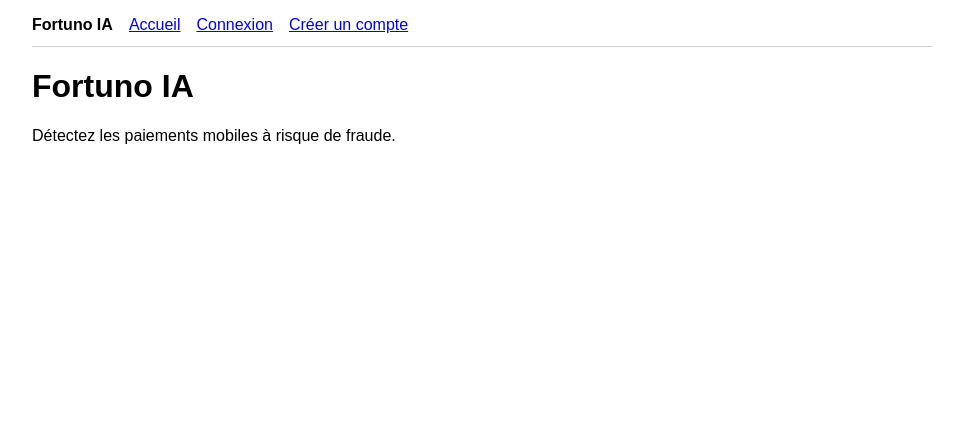
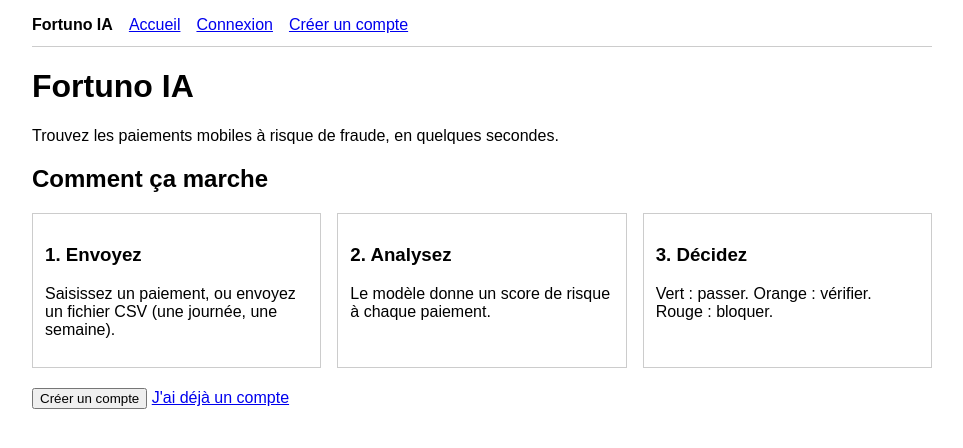
Before and after one commit to FortunodevIA/fortuno-ia, a Django app: page / in a window 1280 px wide. Shown: the top 448 px of the page, without its empty margins (158-1121 px from the left). Run offline with Django 4.2, Linux system fonts and the light colour scheme; parts of the project's set-up code (start-up, migrations or seed data) failed here and were passed over.

Commit message:
Accueil et onboarding

```diff
--- a/templates/accueil.html
+++ b/templates/accueil.html
@@ -1,5 +1,30 @@
 {% extends "base.html" %}
 {% block contenu %}
 <h1>Fortuno IA</h1>
-<p>Détectez les paiements mobiles à risque de fraude.</p>
+<p>Trouvez les paiements mobiles à risque de fraude, en quelques secondes.</p>
+
+<h2>Comment ça marche</h2>
+<div style="display:flex; gap:16px; flex-wrap:wrap">
+  <div style="flex:1; min-width:200px; border:1px solid #ccc; padding:12px">
+    <h3>1. Envoyez</h3>
+    <p>Saisissez un paiement, ou envoyez un fichier CSV (une journée, une semaine).</p>
+  </div>
+  <div style="flex:1; min-width:200px; border:1px solid #ccc; padding:12px">
+    <h3>2. Analysez</h3>
+    <p>Le modèle donne un score de risque à chaque paiement.</p>
+  </div>
+  <div style="flex:1; min-width:200px; border:1px solid #ccc; padding:12px">
+    <h3>3. Décidez</h3>
+    <p>Vert : passer. Orange : vérifier. Rouge : bloquer.</p>
+  </div>
+</div>
+
+<p style="margin-top:20px">
+  {% if user.is_authenticated %}
+    <a href="{% url 'analyser' %}"><button>Commencer une analyse</button></a>
+  {% else %}
+    <a href="{% url 'inscription' %}"><button>Créer un compte</button></a>
+    <a href="{% url 'login' %}">J'ai déjà un compte</a>
+  {% endif %}
+</p>
 {% endblock %}
```
